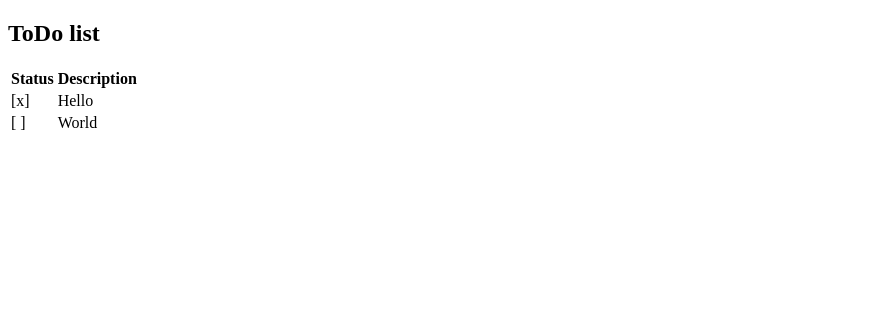
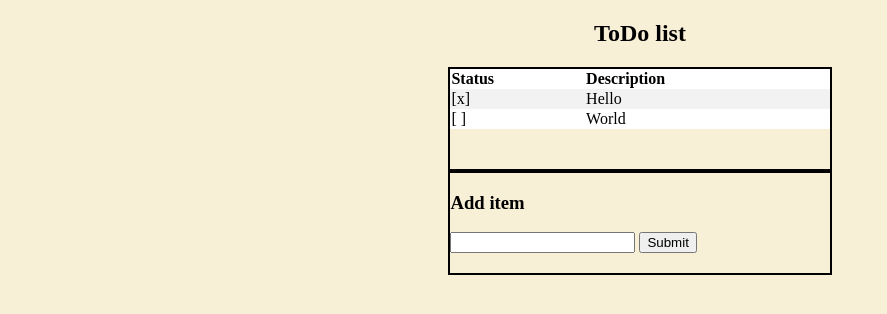
Before and after one commit to s02blom/Cloud-BuildSomething, a Flask app: page / in a window 1280 px wide. Shown: the top 314 px of the page, without its empty margins (0-887 px from the left). Run offline with Flask 3, Linux system fonts and the light colour scheme.

Commit message:
Add form to /

```diff
--- a/Containers/Frontend/requirements.txt
+++ b/Containers/Frontend/requirements.txt
@@ -1 +1,2 @@
 Flask
+flask_wtf
--- a/Containers/Frontend/routes.py
+++ b/Containers/Frontend/routes.py
@@ -1,11 +1,16 @@
 from flask import (Flask, Blueprint, render_template, request)
+from flask_wtf import FlaskForm
+from wtforms import StringField
+from wtforms.validators import DataRequired
+
 
 blueprint = Blueprint("main", __name__)
 
 @blueprint.route('/', methods=['GET'])
 def frontpage():
     lst = [[True, "Hello"], [False, "World"]]
-    return render_template("view.j2", todo=lst)
+    new_todo = New_todo()
+    return render_template("view.j2", todo=lst, New_todo=new_todo)
 
 @blueprint.route('/add', methods=['POST'])
 def add(description):
@@ -22,3 +27,6 @@ def uncheck(id):
 @blueprint.route('/fetch', methods=['GET'])
 def get():
     pass
+
+class New_todo(FlaskForm):
+    description = StringField("description", validators=[DataRequired()])
--- /dev/null
+++ b/Containers/Frontend/static/style.css
@@ -0,0 +1,53 @@
+body {
+    background-color: #F7EFD6;
+}
+
+h2{
+    text-align: center;
+}
+
+.box{
+    position: relative;
+    width: 30%;
+    min-height: 100px;
+    max-height: 1000px;
+    border: 2px solid black;
+    margin: auto;
+    /*padding-inline: 10%;*/
+}
+
+.button{
+    position: absolute;
+    right :2%;
+    bottom: 5%;
+}
+
+.sql{
+    position: relative;
+    width: 30%;
+    max-height: 350px;
+    border: 2px solid black;
+}
+
+table{
+    border-collapse: collapse;
+    background-color: white;
+    width: 100%;
+}
+
+tr:nth-child(even){
+    background-color: #f2f2f2;
+}
+
+tr:hover{
+    background-color: #a7bccc;
+}
+
+th{
+    text-align: left;
+}
+
+hr{
+    width: 90%;
+    border-width: 3px;
+}
--- a/Containers/Frontend/templates/view.j2
+++ b/Containers/Frontend/templates/view.j2
@@ -1,6 +1,6 @@
 <!DOCTYPE html>
 <title>Your ToDo list</title>
-<!-- Style cheet -->
+<link rel="stylesheet" href="{{ url_for('static', filename='style.css') }}" />
 
 <!-- Head -->
 <header>
@@ -9,6 +9,7 @@
 <!-- Body -->
 <body>
     <h2>ToDo list</h2>
+    <div class="box">
         <table>
             <tr>
                 <th>Status</th>
@@ -25,4 +26,13 @@
             </tr>
             {% endfor %}
         </table>
+    </div>
+    <div class="box">
+        <form method="POST", action="">
+            <h3>Add item</h3>
+            {{New_todo.csrf_token}}
+            {{New_todo.description()}}
+            <button type="submit">Submit</button>
+        </form>
+    </div>
 </body>
```
Lines whose indentation alone changed are shown as unchanged.
